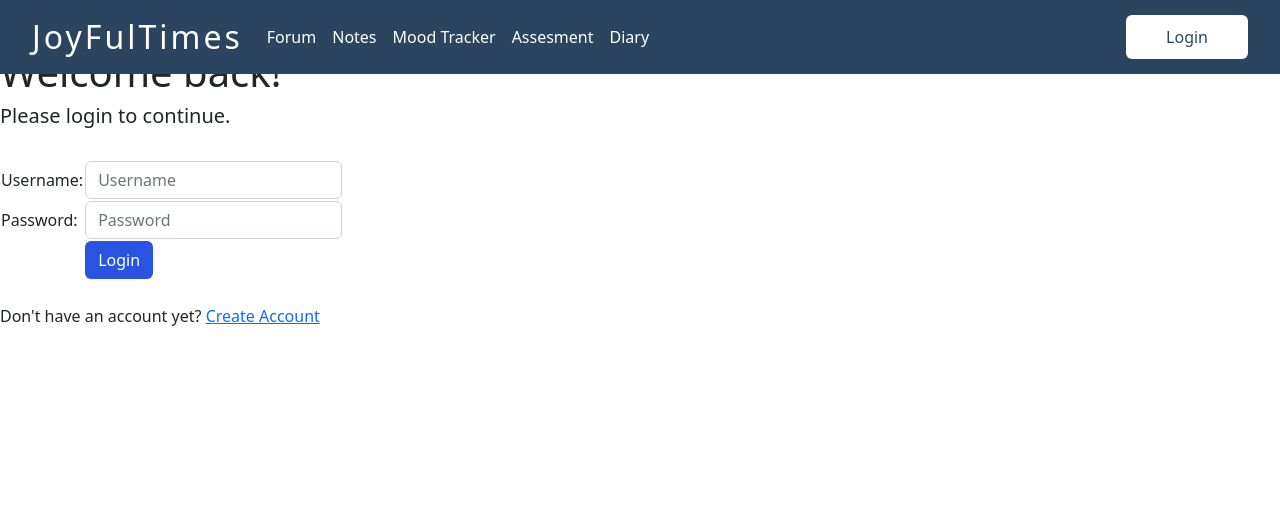
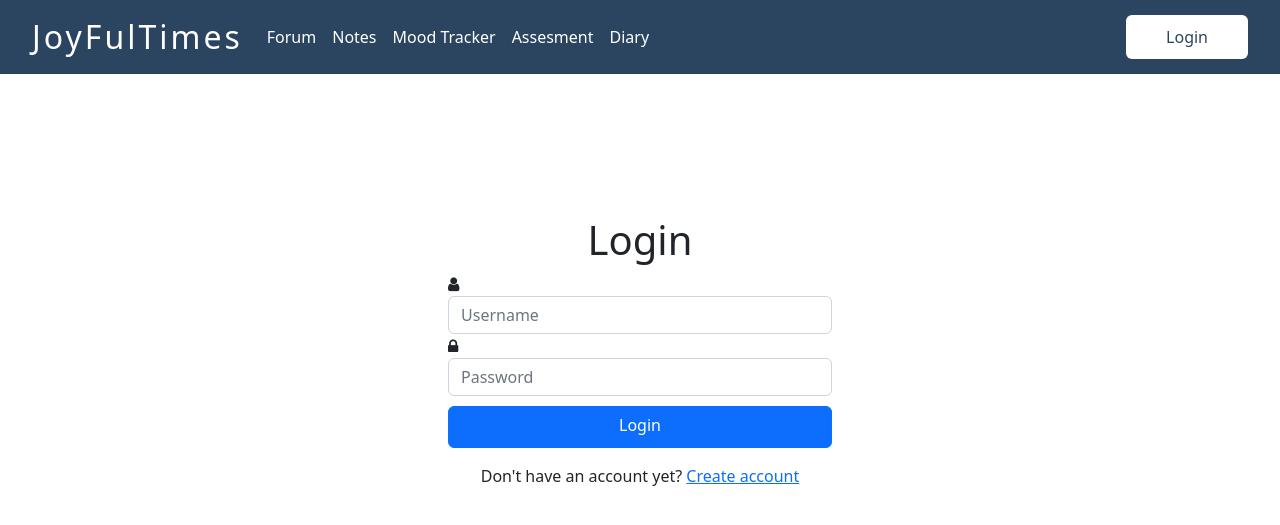
Before and after one commit to AliaWidyanita/joyfultimes, a Django app: page /authentications/login/ in a window 1280 px wide. Shown: the top 525 px of the page. Run offline with Django 4.2, Linux system fonts and the light colour scheme.

Commit message:
fix front end

```diff
--- a/authentications/templates/login.html
+++ b/authentications/templates/login.html
@@ -3,35 +3,21 @@
 <title>Login</title>
 {% endblock meta %}
 {% block content %}
+
+
+<div class = "container">
         <div class = "login">
-    <br>
-    <br>
+            <h1 style="text-align: center;">Login</h1>
+            <form class="inline" method="POST" action="" style="max-width: max-content;">
+                {% csrf_token %}
+                <i class="fa fa-user icon"></i>
+                <input type="text" name="username" placeholder="Username" class="form-control">
 
-    <h1>Welcome back!</h1>
-    <h5>Please login to continue.</h5>
-    <div class = "containerform">
-    <div class = "formbox">
-    <form method="POST" action="">
-        {% csrf_token %}
+                <i class="fa fa-lock icon"></i>
+                <input type="password" name="password" placeholder="Password" class="form-control">
 
-        <table>
-            <tr>
-                <td>Username: </td>
-                <td><input type="text" name="username" placeholder="Username" class="form-control"></td>
-            </tr>
-                <br>
-            <tr>
-                <td>Password: </td>
-                <td><input type="password" name="password" placeholder="Password" class="form-control"></td>
-            </tr>
-            <tr>
-                <td></td>
-                <td><input class="btn login_btn" type="submit" value="Login" style="background-color:#2954E1; color:white"></td>
-            </tr>
-        </table>
+                <input class="btn btn-primary login-btn" type="submit" value="Login">
             </form>
-    </div>
-    </div>
             {% if messages %}
             <ul>
             {% for message in messages %}
@@ -39,9 +25,42 @@
             {% endfor %}
             </ul>
             {% endif %}
-    <br>
-    Don't have an account yet? <a href="{% url 'authentications:register' %}">Create Account</a>
+            <p style="text-align: center;">Don't have an account yet? <a href="{% url 'authentications:register' %}">Create account</a></p>
 
         </div>
+</div>
+
+
+
+
+<style>
+    li {
+        color: green;
+    }
+    .login {
+        position: absolute;
+        top: 45%;
+        left: 50%;
+        transform: translate(-50%,-50%);
+        max-width: 400px;
+        }
+    .login-btn {
+        margin-top: 10px;
+        margin-bottom: 16px;
+        padding: 6px 170px 10px 170px;
+        width: 100%;
+    }
+
+    @media screen and (max-width: 600px) {
+          .login {
+            position: absolute;
+            top: 45%;
+            left: 50%;
+            transform: translate(-50%,-50%);
+            width: 90%;
+          }
+    }
+
+    </style>
 
 {% endblock content %}
```
Also changed, not shown: authentications/templates/register.html (+64 -17 lines). Lines whose indentation alone changed are shown as unchanged.
